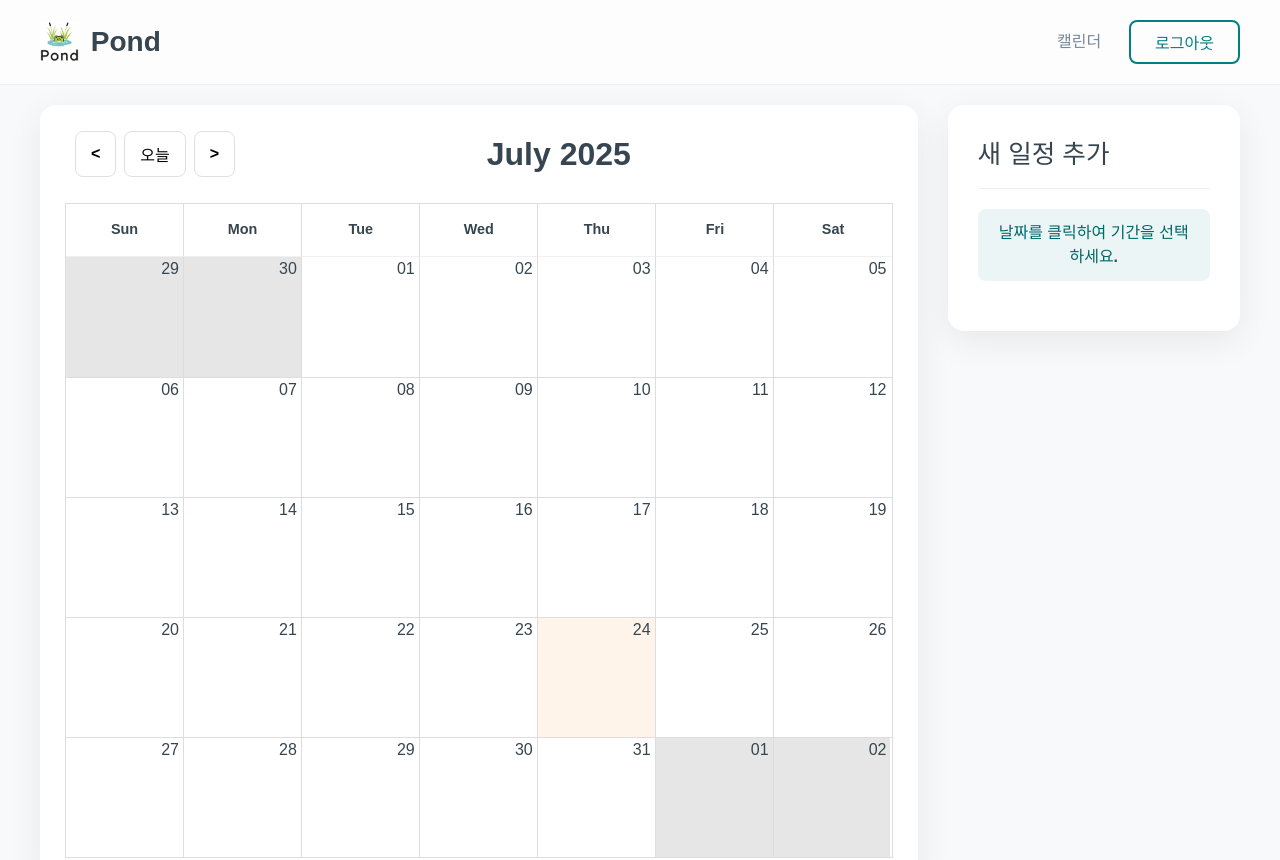
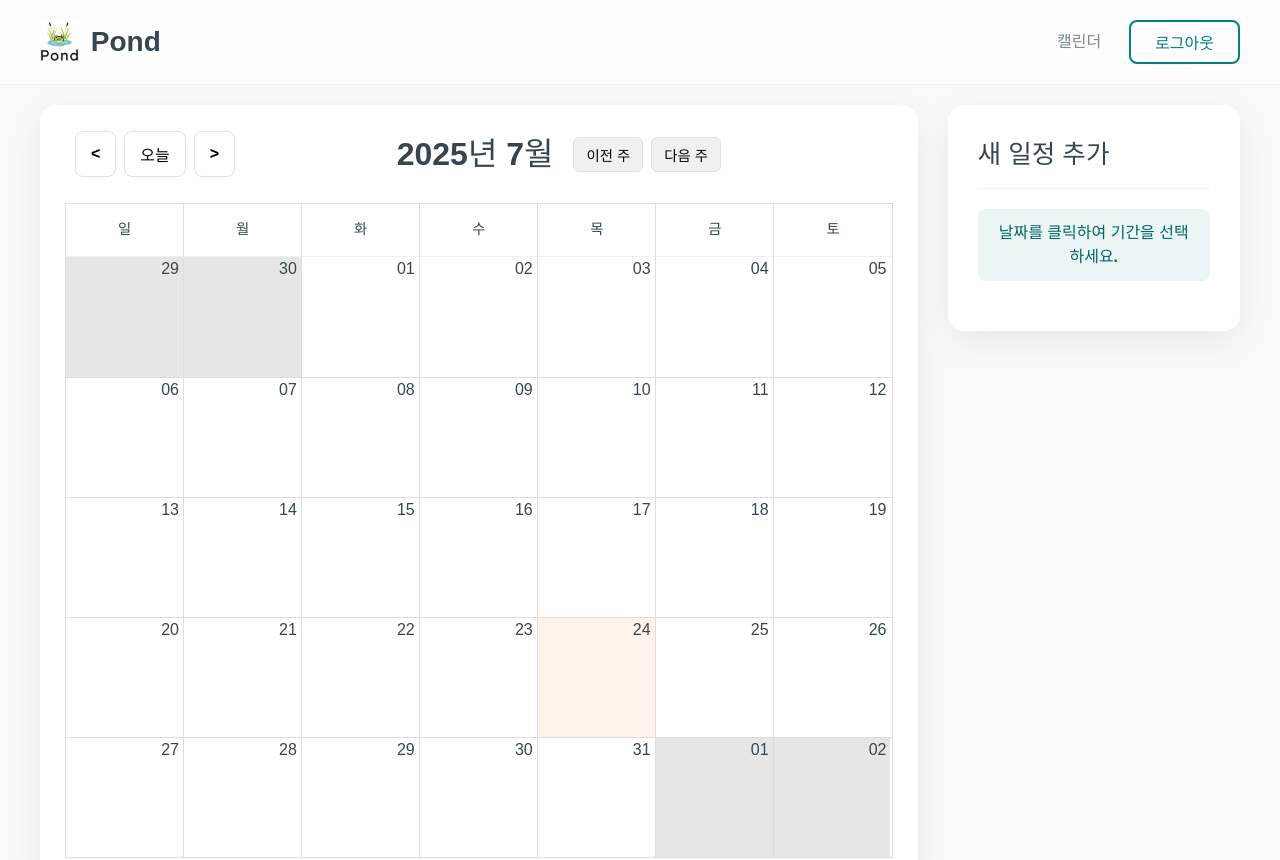
Before and after one commit to jshjshjshjsh/pond_front, a React (Vite) app: page /calendar in a window 1280 px wide. Shown: the top 860 px of the page. Built offline with nearby package versions, Linux system fonts and the light colour scheme; no server answers; sample sign-in values are in the browser's storage.

Commit message:
feat: calendar 기본 CRUD 완성

```diff
--- a/src/calendar/CalendarPage.css
+++ b/src/calendar/CalendarPage.css
@@ -115,3 +115,98 @@ input:checked + .slider:before { transform: translateX(22px); }
 .slider.round:before { border-radius: 50%; }
 .event-form .submit-btn { background-color: #008080; color: white; padding: 14px; border: none; border-radius: 8px; font-size: 1.1rem; font-weight: 600; cursor: pointer; transition: background-color 0.3s ease; margin-top: 10px; }
 .event-form .submit-btn:hover { background-color: #006666; }
+
+.event-form .form-actions {
+    display: flex;
+    gap: 10px;
+    margin-top: 10px;
+}
+
+.event-form .action-btn {
+    flex: 1;
+    padding: 14px;
+    border-radius: 8px;
+    font-size: 1rem;
+    font-weight: 600;
+    cursor: pointer;
+    transition: all 0.2s ease;
+    border: 1px solid transparent;
+}
+
+/* 수정 버튼 (기본) */
+.action-btn.update-btn {
+    background-color: #008080;
+    color: white;
+    border-color: #008080;
+}
+.action-btn.update-btn:hover {
+    background-color: #006666;
+    border-color: #006666;
+}
+
+/* 삭제 버튼 */
+.action-btn.delete-btn {
+    background-color: #fcebeb; /* 연한 빨강 배경 */
+    color: #c53030; /* 진한 빨강 텍스트 */
+    border-color: #fcebeb;
+}
+.action-btn.delete-btn:hover {
+    background-color: #f9dede;
+    border-color: #f9dede;
+    color: #9b2c2c;
+}
+
+/* 취소 버튼 */
+.action-btn.cancel-btn {
+    background-color: #e2e8f0; /* 연한 회색 */
+    color: #4a5568; /* 진한 회색 텍스트 */
+    border-color: #e2e8f0;
+}
+.action-btn.cancel-btn:hover {
+    background-color: #cbd5e0;
+    border-color: #cbd5e0;
+}
+
+.event-form textarea {
+    padding: 14px;
+    border: 1px solid #e0e0e0;
+    border-radius: 8px;
+    font-size: 1rem;
+    font-family: 'Noto Sans KR', 'Poppins', sans-serif;
+    transition: border-color 0.2s;
+    resize: vertical; /* 세로 크기만 조절 가능하도록 설정 */
+}
+
+.event-form textarea:focus {
+    outline: none;
+    border-color: #008080;
+}
+
+.toolbar-center {
+    display: flex;
+    align-items: center;
+    justify-content: center;
+    flex-grow: 1;
+}
+
+.week-nav-buttons {
+    margin-left: 20px;
+    display: flex;
+    gap: 8px;
+}
+
+.week-nav-buttons button {
+    background: #f0f0f0;
+    border: 1px solid #e0e0e0;
+    padding: 6px 12px;
+    border-radius: 6px;
+    cursor: pointer;
+    font-weight: 500;
+    font-size: 0.9rem;
+    transition: all 0.2s ease;
+}
+
+.week-nav-buttons button:hover {
+    background-color: #e5e5e5;
+    border-color: #ccc;
+}
--- a/src/calendar/CalendarPage.jsx
+++ b/src/calendar/CalendarPage.jsx
@@ -1,32 +1,35 @@
+// src/calendar/CalendarPage.jsx
+
 import React, { useState, useEffect, useCallback, useMemo } from 'react';
 import { Calendar, dateFnsLocalizer } from 'react-big-calendar';
 import format from 'date-fns/format';
 import parse from 'date-fns/parse';
 import startOfWeek from 'date-fns/startOfWeek';
 import getDay from 'date-fns/getDay';
+import { addWeeks, subWeeks } from 'date-fns';
+import { ko } from 'date-fns/locale';
 import 'react-big-calendar/lib/css/react-big-calendar.css';
-import axios from 'axios';
-import { useNavigate } from 'react-router-dom';
 import './CalendarPage.css';
-import enUS from 'date-fns/locale/en-US';
 
-const locales = { 'en-US': enUS };
+import { useCalendarEvents } from './useCalendarEvents';
+
+const locales = { 'ko': ko };
 const localizer = dateFnsLocalizer({ format, parse, startOfWeek, getDay, locales });
 
-const CustomToolbar = (toolbar) => {
-    const goToBack = () => toolbar.onNavigate('PREV');
-    const goToNext = () => toolbar.onNavigate('NEXT');
-    const goToCurrent = () => toolbar.onNavigate('TODAY');
-
+const CustomToolbar = ({ label, onNavigate, onPrevWeek, onNextWeek }) => {
     return (
         <div className="custom-toolbar">
             <div className="toolbar-nav-buttons">
-                <button type="button" onClick={goToBack}>&lt;</button>
-                <button type="button" onClick={goToCurrent}>오늘</button>
-                <button type="button" onClick={goToNext}>&gt;</button>
+                <button type="button" onClick={() => onNavigate('PREV')}>&lt;</button>
+                <button type="button" onClick={() => onNavigate('TODAY')}>오늘</button>
+                <button type="button" onClick={() => onNavigate('NEXT')}>&gt;</button>
             </div>
             <div className="toolbar-center">
-                <span className="toolbar-label">{toolbar.label}</span>
+                <span className="toolbar-label">{label}</span>
+                <div className="week-nav-buttons">
+                    <button type="button" onClick={onPrevWeek}>이전 주</button>
+                    <button type="button" onClick={onNextWeek}>다음 주</button>
+                </div>
             </div>
             <div className="toolbar-nav-buttons"></div>
         </div>
@@ -34,133 +37,164 @@ const CustomToolbar = (toolbar) => {
 };
 
 const CalendarPage = () => {
-    const [events, setEvents] = useState([]);
     const [currentDate, setCurrentDate] = useState(new Date());
     const [selection, setSelection] = useState({ start: null, end: null });
     const [tempStart, setTempStart] = useState(null);
-    const [title, setTitle] = useState('');
-    const [isShare, setIsShare] = useState(true);
-    const navigate = useNavigate();
+    const [selectedEvent, setSelectedEvent] = useState(null);
+    const initialFormState = { title: '', content: '', isShare: true };
+    const [formState, setFormState] = useState(initialFormState);
+
     const token = localStorage.getItem('accessToken');
+    const { events, fetchEvents, saveEvent, updateEvent, deleteEvent } = useCalendarEvents(token);
 
-    // TODO: 좌우 화살표를 누르면 원래 문제 발생, 한 주씩 이동하는 기능 추가 해야함
-    // ✨ 여기가 핵심: 캘린더 데이터가 변경될 때마다 실행
+    useEffect(() => { fetchEvents(currentDate); }, [currentDate, fetchEvents]);
     useEffect(() => {
-        // requestAnimationFrame을 중첩 사용하여 모든 렌더링이 끝난 후 실행되도록 보장
-        requestAnimationFrame(() => {
-            requestAnimationFrame(() => {
-                const monthRows = document.querySelectorAll('.rbc-month-row');
-                monthRows.forEach(row => {
-                    row.classList.add('loaded');
-                });
+        requestAnimationFrame(() => requestAnimationFrame(() => {
+            document.querySelectorAll('.rbc-month-row').forEach(row => row.classList.add('loaded'));
+        }));
+    }, [events, currentDate]);
+
+    const handleCancel = () => {
+        setSelectedEvent(null);
+        setSelection({ start: null, end: null });
+        setTempStart(null);
+        setFormState(initialFormState);
+    };
+
+    // ✨ 문제 해결: useCallback을 사용하여 함수를 메모이제이션하고,
+    // 상태 업데이트 시 함수형 업데이트를 사용하여 항상 최신 상태를 참조하도록 합니다.
+    const handleNavigate = useCallback((actionOrDate) => {
+        handleCancel();
+        if (typeof actionOrDate === 'string') {
+            setCurrentDate(current => {
+                const newDate = new Date(current);
+                if (actionOrDate === 'PREV') newDate.setMonth(newDate.getMonth() - 1);
+                if (actionOrDate === 'NEXT') newDate.setMonth(newDate.getMonth() + 1);
+                if (actionOrDate === 'TODAY') return new Date();
+                return newDate;
             });
-        });
-    }, [events, currentDate]); // events나 currentDate가 바뀔 때마다 다시 실행
+        } else {
+            setCurrentDate(actionOrDate);
+        }
+    }, []);
 
-
-    const fetchEvents = useCallback(async (date) => {
-        if (!token) {
-            alert('로그인이 필요합니다.');
-            navigate('/login');
-            return;
-        }
-        const year = date.getFullYear();
-        const month = date.getMonth();
-        const startDate = new Date(year, month, 1);
-        const endDate = new Date(year, month + 1, 0);
-
-        try {
-            const response = await axios.get('http://localhost:8080/calendar/workhistory/list', {
-                params: { startDate: format(startDate, 'yyyy-MM-dd'), endDate: format(endDate, 'yyyy-MM-dd') },
-                headers: { 'Authorization': `Bearer ${token}` }
-            });
-            const formattedEvents = response.data.map(event => ({
-                ...event,
-                start: new Date(event.startDate),
-                end: new Date(event.endDate)
-            }));
-            setEvents(formattedEvents);
-        } catch (error) {
-            console.error('일정 데이터를 불러오는 데 실패했습니다.', error);
-        }
-    }, [token, navigate]);
-
-    useEffect(() => {
-        fetchEvents(currentDate);
-    }, [currentDate, fetchEvents]);
-
-    const handleNavigate = (newDate) => setCurrentDate(newDate);
+    const goToPrevWeek = useCallback(() => setCurrentDate(current => subWeeks(current, 1)), []);
+    const goToNextWeek = useCallback(() => setCurrentDate(current => addWeeks(current, 1)), []);
 
     const handleSelectSlot = useCallback(({ start, action }) => {
+        handleCancel();
         if (action === 'click') {
             if (!tempStart) {
                 setTempStart(start);
-                setSelection({ start: null, end: null });
             } else {
-                const finalStart = new Date(Math.min(tempStart.getTime(), start.getTime()));
-                const finalEnd = new Date(Math.max(tempStart.getTime(), start.getTime()));
-                setSelection({ start: finalStart, end: finalEnd });
+                setSelection({ start: new Date(Math.min(tempStart.getTime(), start.getTime())), end: new Date(Math.max(tempStart.getTime(), start.getTime())) });
                 setTempStart(null);
             }
         }
     }, [tempStart]);
 
+    const handleSelectEvent = useCallback((event) => {
+        setSelectedEvent(event);
+        setSelection({ start: event.start, end: event.end });
+        setTempStart(null);
+        setFormState({ title: event.title, content: event.content || '', isShare: event.isShare !== false });
+    }, []);
+
+    const handleFormChange = (e) => {
+        const { name, value, type, checked } = e.target;
+        setFormState(prev => ({ ...prev, [name]: type === 'checkbox' ? checked : value }));
+    };
+
+    const handleSubmit = async (e) => {
+        e.preventDefault();
+        if (!formState.title.trim() || !selection.start || !selection.end) {
+            alert('일정 제목을 입력하고 날짜를 선택해주세요.');
+            return;
+        }
+        const adjustedEndDate = new Date(selection.end);
+        adjustedEndDate.setHours(23, 59, 59, 999);
+        const eventData = { ...formState, startDate: format(selection.start, "yyyy-MM-dd'T'HH:mm:ss"), endDate: format(adjustedEndDate, "yyyy-MM-dd'T'HH:mm:ss") };
+        try {
+            if (selectedEvent) {
+                await updateEvent(selectedEvent.id, { ...eventData, workHistoryId: selectedEvent.id });
+                alert('일정이 수정되었습니다.');
+            } else {
+                await saveEvent(eventData);
+                alert('일정이 저장되었습니다.');
+            }
+            handleCancel();
+            await fetchEvents(currentDate);
+        } catch (error) {
+            console.error('작업 처리 중 오류 발생:', error);
+            alert('작업 처리 중 오류가 발생했습니다.');
+        }
+    };
+
+    const handleDelete = async () => {
+        if (!selectedEvent || !window.confirm('정말로 이 일정을 삭제하시겠습니까?')) return;
+        try {
+            await deleteEvent(selectedEvent.id);
+            alert('일정이 삭제되었습니다.');
+            handleCancel();
+            await fetchEvents(currentDate);
+        } catch (error) {
+            console.error('일정 삭제에 실패했습니다.', error);
+            alert('일정 삭제 중 오류가 발생했습니다.');
+        }
+    };
+
+    // ✨ 선택된 일정 하이라이트 스타일 개선
+    const eventPropGetter = useCallback(
+        (event) => {
+            const isSelected = selectedEvent?.id === event.id;
+            const style = {
+                backgroundColor: '#008080',
+                color: 'white',
+                borderRadius: '6px',
+                border: '1px solid transparent',
+                boxShadow: '0 2px 5px rgba(0,0,0,0.1)',
+                transition: 'all 0.2s ease',
+            };
+
+            if (event.isShare) {
+                style.border = '2px solid #50E3C2';
+            }
+            if (isSelected) {
+                style.backgroundColor = '#005f5f'; // 더 진한 배경색
+                style.boxShadow = '0 4px 12px rgba(0,0,0,0.3)'; // 더 강한 그림자
+            }
+
+            return { style };
+        },
+        [selectedEvent]
+    );
+
     const dayPropGetter = useCallback((date) => {
-        const dateOnly = new Date(date.getFullYear(), date.getMonth(), date.getDate());
-        const isInRange = (start, end) => {
-            if (!start || !end) return false;
-            const s = new Date(start.getFullYear(), start.getMonth(), start.getDate());
-            const e = new Date(end.getFullYear(), end.getMonth(), end.getDate());
-            return dateOnly >= s && dateOnly <= e;
-        };
-        if (isInRange(selection.start, selection.end) || (tempStart && dateOnly.getTime() === new Date(tempStart.getFullYear(), tempStart.getMonth(), tempStart.getDate()).getTime())) {
+        const d = new Date(date.getFullYear(), date.getMonth(), date.getDate());
+        const isInRange = (start, end) => start && end && d >= start && d <= end;
+        if (isInRange(selection.start, selection.end) || (tempStart && d.getTime() === new Date(tempStart.getFullYear(), tempStart.getMonth(), tempStart.getDate()).getTime())) {
             return { style: { backgroundColor: 'rgba(0, 128, 128, 0.15)', borderRadius: '4px' } };
         }
         return {};
     }, [selection, tempStart]);
 
-    const handleSaveEvent = async (e) => {
-        e.preventDefault();
-        if (!title.trim() || !selection.start || !selection.end) {
-            alert('일정 제목을 입력하고 날짜를 선택해주세요.');
-            return;
-        }
-        const newEvent = {
-            title,
-            startDate: format(selection.start, "yyyy-MM-dd'T'HH:mm:ss"),
-            endDate: format(selection.end, "yyyy-MM-dd'T'HH:mm:ss"),
-            isShare,
-            content: title,
-        };
-        try {
-            await axios.post('http://localhost:8080/calendar/workhistory/save', newEvent, {
-                headers: { 'Authorization': `Bearer ${token}` }
-            });
-            alert('일정이 저장되었습니다.');
-            setTitle('');
-            setSelection({ start: null, end: null });
-            fetchEvents(currentDate);
-        } catch (error) {
-            console.error('일정 저장에 실패했습니다.', error);
-            alert('일정 저장 중 오류가 발생했습니다.');
-        }
-    };
-
     const renderSelectionText = () => {
-        if (selection.start && selection.end) {
-            return `선택된 기간: ${format(selection.start, 'yyyy-MM-dd')} ~ ${format(selection.end, 'yyyy-MM-dd')}`;
-        }
-        if (tempStart) {
-            return `시작일: ${format(tempStart, 'yyyy-MM-dd')} (종료일을 선택하세요)`;
-        }
+        if (selection.start && selection.end) return `선택 기간: ${format(selection.start, 'yyyy-MM-dd')} ~ ${format(selection.end, 'yyyy-MM-dd')}`;
+        if (tempStart) return `시작일: ${format(tempStart, 'yyyy-MM-dd')} (종료일을 선택하세요)`;
         return '날짜를 클릭하여 기간을 선택하세요.';
     };
 
-    const { components } = useMemo(() => ({
-        components: {
-            toolbar: CustomToolbar,
-        },
-    }), []);
+    // useMemo 최적화를 제거하여 컴포넌트가 항상 최신 props를 받도록 합니다.
+    const calendarFormats = {
+        monthHeaderFormat: 'yyyy년 MMMM',
+        dayHeaderFormat: 'eee',
+    };
+    const calendarMessages = {
+        today: '오늘', previous: '이전', next: '다음', month: '월',
+        week: '주', day: '일', agenda: '일정',
+        noEventsInRange: '해당 기간에 일정이 없습니다.',
+        showMore: total => `+${total}개 더보기`,
+    };
 
     return (
         <div className="calendar-page-container">
@@ -169,6 +203,20 @@ const CalendarPage = () => {
                     <Calendar
                         localizer={localizer}
                         events={events}
+                        // ✨ CustomToolbar에 이동 함수를 직접 전달
+                        components={{
+                            toolbar: (props) => (
+                                <CustomToolbar
+                                    {...props}
+                                    onNavigate={handleNavigate}
+                                    onPrevWeek={goToPrevWeek}
+                                    onNextWeek={goToNextWeek}
+                                />
+                            ),
+                        }}
+                        formats={calendarFormats}
+                        messages={calendarMessages}
+                        culture='ko'
                         startAccessor="start"
                         endAccessor="end"
                         views={['month']}
@@ -176,32 +224,42 @@ const CalendarPage = () => {
                         onNavigate={handleNavigate}
                         selectable
                         onSelectSlot={handleSelectSlot}
+                        onSelectEvent={handleSelectEvent}
+                        eventPropGetter={eventPropGetter}
                         dayPropGetter={dayPropGetter}
-                        components={components}
                     />
                 </div>
                 <div className="form-wrapper">
                     <div className="event-form-container">
-                        <h3>새 일정 추가</h3>
+                        <h3>{selectedEvent ? '일정 수정' : '새 일정 추가'}</h3>
                         <p className="selection-display"><strong>{renderSelectionText()}</strong></p>
-                        {(tempStart || selection.start) && (
-                            <form onSubmit={handleSaveEvent} className="event-form">
+                        {(selection.start || selectedEvent) && (
+                            <form onSubmit={handleSubmit} className="event-form">
                                 <div className="input-group">
                                     <label htmlFor="title">일정 제목</label>
-                                    <input type="text" id="title" value={title} onChange={(e) => setTitle(e.target.value)} placeholder="무엇을 하셨나요?" />
+                                    <input type="text" id="title" name="title" value={formState.title} onChange={handleFormChange} placeholder="무엇을 하셨나요?" required />
+                                </div>
+                                <div className="input-group">
+                                    <label htmlFor="content">상세 내용</label>
+                                    <textarea id="content" name="content" value={formState.content} onChange={handleFormChange} placeholder="상세 업무 내용을 입력하세요." rows="4"></textarea>
                                 </div>
                                 <div className="input-group">
                                     <label>공유 여부</label>
                                     <div className="share-toggle">
                                         <span>비공개</span>
-                                        <label className="switch">
-                                            <input type="checkbox" checked={isShare} onChange={(e) => setIsShare(e.target.checked)} />
-                                            <span className="slider round"></span>
-                                        </label>
+                                        <label className="switch"><input type="checkbox" name="isShare" checked={formState.isShare} onChange={handleFormChange} /><span className="slider round"></span></label>
                                         <span>팀 공유</span>
                                     </div>
                                 </div>
-                                <button type="submit" className="submit-btn" disabled={!selection.start}>저장하기</button>
+                                {selectedEvent ? (
+                                    <div className="form-actions">
+                                        <button type="submit" className="action-btn update-btn">수정하기</button>
+                                        <button type="button" onClick={handleDelete} className="action-btn delete-btn">삭제하기</button>
+                                        <button type="button" onClick={handleCancel} className="action-btn cancel-btn">취소</button>
+                                    </div>
+                                ) : (
+                                    <button type="submit" className="submit-btn" disabled={!selection.start}>저장하기</button>
+                                )}
                             </form>
                         )}
                     </div>
--- /dev/null
+++ b/src/calendar/useCalendarEvents.js
@@ -0,0 +1,61 @@
+// src/calendar/useCalendarEvents.js
+
+import { useState, useCallback } from 'react';
+import axios from 'axios';
+import format from 'date-fns/format';
+import { useNavigate } from 'react-router-dom';
+
+export const useCalendarEvents = (token) => {
+    const [events, setEvents] = useState([]);
+    const navigate = useNavigate();
+
+    const fetchEvents = useCallback(async (date) => {
+        if (!token) {
+            alert('로그인이 필요합니다.');
+            navigate('/login');
+            return;
+        }
+        const year = date.getFullYear();
+        const month = date.getMonth();
+        const startDate = new Date(year, month, 1);
+        const endDate = new Date(year, month + 1, 0);
+
+        try {
+            const response = await axios.get('http://localhost:8080/calendar/workhistory/list', {
+                params: { startDate: format(startDate, 'yyyy-MM-dd'), endDate: format(endDate, 'yyyy-MM-dd') },
+                headers: { 'Authorization': `Bearer ${token}` }
+            });
+
+            const formattedEvents = response.data.map(event => ({
+                ...event,
+                // ✨ 1번 문제 해결: workHistoryId 또는 id 필드 모두를 확인하여 ID 설정
+                id: event.workHistoryId || event.id,
+                start: new Date(event.startDate),
+                end: new Date(event.endDate)
+            }));
+            setEvents(formattedEvents);
+        } catch (error) {
+            console.error('일정 데이터를 불러오는 데 실패했습니다.', error);
+        }
+    }, [token, navigate]);
+
+    const saveEvent = async (newEventData) => {
+        return axios.post('http://localhost:8080/calendar/workhistory/save', newEventData, {
+            headers: { 'Authorization': `Bearer ${token}` }
+        });
+    };
+
+    const updateEvent = async (eventId, updatedEventData) => {
+        return axios.patch(`http://localhost:8080/calendar/workhistory/${eventId}`, updatedEventData, {
+            headers: { 'Authorization': `Bearer ${token}` }
+        });
+    };
+
+    const deleteEvent = async (eventId) => {
+        return axios.delete(`http://localhost:8080/calendar/workhistory/${eventId}`, {
+            headers: { 'Authorization': `Bearer ${token}` }
+        });
+    };
+
+    return { events, fetchEvents, saveEvent, updateEvent, deleteEvent };
+};
```
